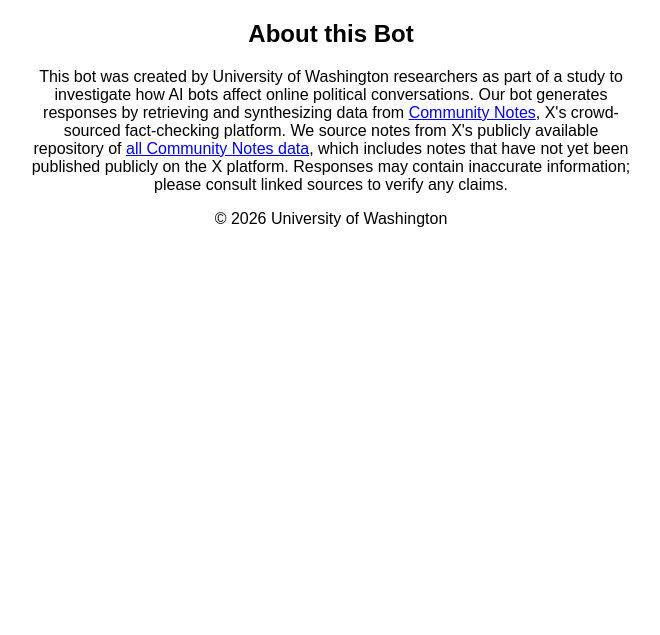
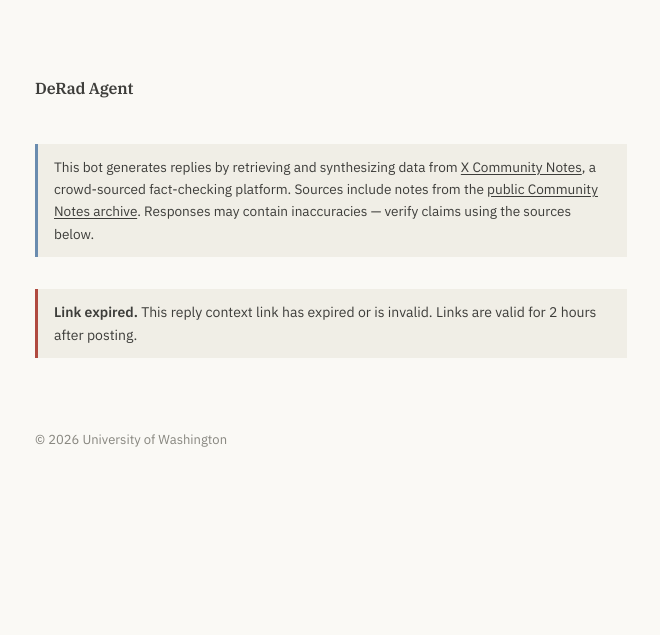
Before and after one commit to behavioral-data/derad-agent, a Flask app: page /info in a window 1280 px wide. Shown: the top 635 px of the page, without its empty margins (309-969 px from the left). Run offline with Flask 3, Linux system fonts and the light colour scheme; parts of the project's set-up code (start-up, migrations or seed data) failed here and were passed over.

Commit message:
Redesign info page: design system, editorial layout, no study framing
- Link design system CSS (/static/dash/) for tokens, typography, components
- Light theme (data-theme="light") — appropriate for public-facing page
- Split headline/body on \n\n for cleaner visual hierarchy in bot reply
- Reason cards: numbered index + evidence links in flex layout
- Tone chip variants (agreeable/neutral/satirical) with scoped colors
- Remove all research-study and experimental-condition language
- Keep legacy carousel CSS scoped to .sources ul/.sources li
- Pass tone from _INFO_STORE to info.html template

Co-Authored-By: Claude Sonnet 4.6 <noreply@anthropic.com>

```diff
--- a/derad_agent/app/app.py
+++ b/derad_agent/app/app.py
@@ -397,6 +397,7 @@ def info_short(token: str):
         "info.html",
         headline=params.get("reply_text", ""),
         reasons=params.get("reasons", []),
+        tone=params.get("tone", ""),
     ), 200
 
 
--- a/derad_agent/app/static/info.css
+++ b/derad_agent/app/static/info.css
@@ -1,63 +1,188 @@
-body {
-    text-align: center;
-    min-width: 300px;
-    max-width: 600px;
+/* ── Page shell ─────────────────────────────────────────────────────────── */
+
+.info-wrap {
+  max-width: 640px;
   margin: 0 auto;
-    font-family: sans-serif;
+  padding: 0 24px 64px;
 }
 
-.twitter-tweet {
-    margin: 0 auto;
+/* ── Header ──────────────────────────────────────────────────────────────── */
+
+.info-hdr {
+  display: flex;
+  align-items: center;
+  justify-content: space-between;
+  padding: 20px 0 18px;
+  border-bottom: 1.5px solid var(--border);
+  margin-bottom: 24px;
 }
 
-/* ── Bot-reply headline (short URL mode) ──────────────────────────────────── */
-
-blockquote.bot-reply {
-    margin: 16px auto;
-    padding: 16px 20px;
-    border-left: 4px solid #1d9bf0;
-    background: #f7f9fa;
-    border-radius: 0 8px 8px 0;
-    font-size: 1.05rem;
-    text-align: left;
-    color: #0f1419;
+.info-wordmark {
+  font-family: var(--serif);
+  font-size: 1rem;
+  font-weight: 600;
+  letter-spacing: -0.01em;
+  color: var(--text);
 }
 
-.reason-card {
-    margin: 12px 0;
-    padding: 14px 16px;
-    border: 1px solid rgb(207, 217, 222);
-    border-radius: 12px;
-    text-align: left;
-    background: #fff;
+/* ── Research context callout ─────────────────────────────────────────────── */
+
+.info-context {
+  font-size: 0.85rem;
+  line-height: 1.65;
+  margin-bottom: 32px;
 }
 
-.reason-card p {
+.info-context a {
+  color: inherit;
+  text-decoration: underline;
+  text-underline-offset: 2px;
+}
+
+/* ── Section ──────────────────────────────────────────────────────────────── */
+
+.info-section {
+  padding-top: 28px;
+  margin-top: 28px;
+  border-top: 1px solid var(--border);
+}
+
+.info-section:first-of-type {
+  border-top: none;
+  margin-top: 0;
+  padding-top: 0;
+}
+
+.info-section-hd {
+  display: flex;
+  align-items: center;
+  gap: 10px;
+  margin-bottom: 14px;
+}
+
+/* ── Tone chip variants ──────────────────────────────────────────────────── */
+
+.chip-tone-agreeable { background: #d4edda; color: #1a5e30; border-color: #a3cfbb; }
+.chip-tone-neutral   { background: #d1e8f7; color: #0c4a6e; border-color: #93c5d7; }
+.chip-tone-satirical { background: #fde8d8; color: #7c2d12; border-color: #fdba74; }
+
+/* ── Bot reply blockquote ─────────────────────────────────────────────────── */
+
+.info-reply {
+  margin: 0;
+  padding: 18px 20px 18px 22px;
+  border-left: 3px solid var(--accent);
+  background: var(--gray-50, #f8f6f2);
+}
+
+[data-theme="light"] .info-reply {
+  background: #faf8f4;
+}
+
+.info-reply-lead {
+  margin: 0 0 12px;
+  font-family: var(--serif);
+  font-size: 1.1rem;
+  line-height: 1.5;
+  color: var(--text);
+}
+
+.info-reply-body {
+  margin: 0;
+  font-size: 0.95rem;
+  line-height: 1.65;
+  color: var(--gray-300, #555);
+}
+
+[data-theme="light"] .info-reply-body {
+  color: #555;
+}
+
+/* ── Evidence reasons ─────────────────────────────────────────────────────── */
+
+.info-reasons {
+  display: flex;
+  flex-direction: column;
+  gap: 10px;
+  margin-top: 14px;
+}
+
+.info-reason.panel {
+  display: flex;
+  gap: 16px;
+  align-items: flex-start;
+  padding: 14px 16px;
+}
+
+.info-reason-idx {
+  font-family: var(--mono);
+  font-size: 0.7rem;
+  color: var(--gray-400, #999);
+  padding-top: 2px;
+  flex-shrink: 0;
+  width: 24px;
+}
+
+.info-reason-body {
+  flex: 1;
+  min-width: 0;
+}
+
+.info-reason-body p {
   margin: 0 0 8px;
+  font-size: 0.88rem;
+  line-height: 1.6;
   overflow-wrap: break-word;
 }
 
-.source-links {
-    margin: 6px 0 0;
-    padding: 0 0 0 16px;
-    list-style: disc;
+/* ── Source links ─────────────────────────────────────────────────────────── */
+
+.info-sources {
+  list-style: none;
+  padding: 0;
+  margin: 4px 0 0;
 }
 
-.source-links li {
-    font-size: 0.85rem;
+.info-sources li {
+  margin-bottom: 3px;
+}
+
+.info-src-link {
+  font-size: 0.75rem;
   overflow-wrap: break-word;
   word-break: break-all;
+  color: var(--accent) !important;
+  text-decoration: none;
 }
 
-p.source-tweet {
-    margin: 0;
-    font-size: 0.85rem;
+.info-src-link:hover {
+  text-decoration: underline;
 }
 
-/* ── Community Notes carousel (long URL / /info route) ──────────────────── */
+/* ── Empty / not-found states ─────────────────────────────────────────────── */
+
+.info-empty-note {
+  margin-top: 20px;
+  color: var(--gray-400, #999);
+  font-style: italic;
+}
+
+.info-not-found {
+  margin-top: 32px;
+}
+
+/* ── Footer ───────────────────────────────────────────────────────────────── */
+
+.info-footer {
+  margin-top: 48px;
+  padding-top: 20px;
+  border-top: 1px solid var(--border);
+}
+
+/* ── Community Notes carousel (long URL / legacy /info route) ─────────────── */
 
 .sources {
-    margin-top: 40px;
+  margin-top: 20px;
 }
 
 .sources ul {
@@ -66,10 +191,8 @@ p.source-tweet {
   padding: 20px;
   display: flex;
   gap: 4vw;
-
   overflow-x: scroll;
   scroll-snap-type: x mandatory;
-
   anchor-name: --my-carousel;
 }
 
@@ -77,23 +200,20 @@ p.source-tweet {
   min-width: 250px;
   max-width: 550px;
   border-width: 1px;
-    border-radius: 12px;
+  border-radius: 0;
   border-style: solid;
-    border-color: rgb(207, 217, 222);
+  border-color: var(--border);
   overflow: hidden;
-
   list-style-type: none;
   flex: 0 0 100%;
-
   scroll-snap-align: center;
-
   scroll-marker-group: after;
 }
 
 .note-body {
   outline-style: none;
   padding: 12px 16px 4px;
-    background-color: rgb(255, 255, 255);
+  background-color: var(--surface, #fff);
   overflow-wrap: break-word;
 }
 
@@ -102,32 +222,17 @@ p.source-tweet {
   border: 0;
   font-size: 2rem;
   background: none;
-    color: black;
+  color: var(--text);
   opacity: 0.7;
   cursor: pointer;
 }
 
 .sources ul::scroll-button(*):hover,
-.sources ul::scroll-button(*):focus {
-    opacity: 1;
-}
-
-.sources ul::scroll-button(*):active {
-    translate: 1px 1px;
-}
-
-.sources ul::scroll-button(*):disabled {
-    opacity: 0.2;
-    cursor: unset;
-}
-
-.sources ul::scroll-button(left) {
-    content: "◄" / "Previous";
-}
-
-.sources ul::scroll-button(right) {
-    content: "►" / "Next";
-}
+.sources ul::scroll-button(*):focus { opacity: 1; }
+.sources ul::scroll-button(*):active { translate: 1px 1px; }
+.sources ul::scroll-button(*):disabled { opacity: 0.2; cursor: unset; }
+.sources ul::scroll-button(left)  { content: "◄" / "Previous"; }
+.sources ul::scroll-button(right) { content: "►" / "Next"; }
 
 .sources ul::scroll-button(*) {
   position: absolute;
@@ -149,7 +254,6 @@ p.source-tweet {
   position-anchor: --my-carousel;
   top: calc(anchor(bottom) - 70px);
   justify-self: anchor-center;
-
   display: flex;
   justify-content: center;
   gap: 20px;
@@ -160,12 +264,12 @@ p.source-tweet {
   width: 16px;
   height: 16px;
   background-color: transparent;
-    border: 2px solid black;
+  border: 2px solid var(--text);
   border-radius: 50%;
   overflow: hidden;
   text-indent: 16px;
 }
 
 .sources li::scroll-marker:target-current {
-    background-color: black;
+  background-color: var(--text);
 }
--- a/derad_agent/app/templates/info.html
+++ b/derad_agent/app/templates/info.html
@@ -1,59 +1,98 @@
 <!DOCTYPE html>
 <html lang="en">
 <head>
-    <link rel="stylesheet" href="{{ url_for('static',filename='info.css') }}">
   <meta charset="UTF-8">
-    <title>Political Conversations Bot - Research Study</title>
+  <meta name="viewport" content="width=device-width, initial-scale=1">
+  <title>DeRad Agent — Reply Context</title>
+  <link rel="stylesheet" href="/static/dash/html-design-system.css">
+  <link rel="stylesheet" href="{{ url_for('static', filename='info.css') }}">
 </head>
-<body>
-<main>
-    <h2>About this Bot</h2>
-    <p>This bot was created by University of Washington researchers as part of a study to investigate how AI bots affect online political conversations. Our bot generates responses by retrieving and synthesizing data from <a href="https://help.x.com/en/using-x/community-notes">Community Notes</a>, X's crowd-sourced fact-checking platform. We source notes from X's publicly available repository of <a href="https://x.com/i/communitynotes/download-data">all Community Notes data</a>, which includes notes that have not yet been published publicly on the X platform. Responses may contain inaccurate information; please consult linked sources to verify any claims.
-    </p>
+<body data-theme="light">
+
+<div class="info-wrap">
+
+  <header class="info-hdr">
+    <span class="info-wordmark">DeRad Agent</span>
+  </header>
+
+  <div class="callout sky info-context">
+    This bot generates replies by retrieving and synthesizing data from
+    <a href="https://help.x.com/en/using-x/community-notes" rel="noopener noreferrer">X Community Notes</a>,
+    a crowd-sourced fact-checking platform. Sources include notes from the
+    <a href="https://x.com/i/communitynotes/download-data" rel="noopener noreferrer">public Community Notes archive</a>.
+    Responses may contain inaccuracies — verify claims using the sources below.
+  </div>
 
   {% if headline %}
-    <h2>Bot Reply</h2>
-    <blockquote class="bot-reply">{{ headline }}</blockquote>
+  {# ── Short URL mode: bot reply + evidence reasons ── #}
+  {% set parts = headline.split('\n\n') %}
+
+  <section class="info-section">
+    <span class="eyebrow">Bot Reply</span>
+    <blockquote class="info-reply">
+      {% if parts | length > 1 %}
+      <p class="info-reply-lead">{{ parts[0] }}</p>
+      <p class="info-reply-body">{{ parts[1:] | join(' ') }}</p>
+      {% else %}
+      <p class="info-reply-body">{{ headline }}</p>
+      {% endif %}
+    </blockquote>
+  </section>
 
   {% if reasons %}
-    <h3>Supporting Evidence</h3>
+  <section class="info-section">
+    <span class="eyebrow">Supporting Evidence</span>
+    <div class="info-reasons">
       {% for r in reasons %}
-    <div class="reason-card">
+      <div class="info-reason panel">
+        <div class="info-reason-idx">{{ '%02d' % loop.index }}</div>
+        <div class="info-reason-body">
           <p>{{ r.reason }}</p>
           {% if r.evidence_links %}
-        <ul class="source-links">
+          <ul class="info-sources">
             {% for link in r.evidence_links %}
-            <li><a href="{{ link }}">{{ link }}</a></li>
+            <li><a href="{{ link }}" class="info-src-link meta" rel="noopener noreferrer">{{ link }}</a></li>
             {% endfor %}
           </ul>
           {% elif r.tweet_id %}
-        <p class="source-tweet"><a href="https://x.com/i/web/status/{{ r.tweet_id }}">View source tweet →</a></p>
+          <a class="info-src-link meta" href="https://x.com/i/web/status/{{ r.tweet_id }}" rel="noopener noreferrer">View source tweet →</a>
           {% endif %}
         </div>
+      </div>
       {% endfor %}
+    </div>
+  </section>
   {% else %}
-    <p><em>No supporting evidence recorded for this reply.</em></p>
+  <p class="info-empty-note meta"><em>No supporting evidence recorded for this reply.</em></p>
   {% endif %}
 
   {% elif reply %}
-    <h2>About this Post</h2>
-    {{reply|safe}}
+  {# ── Long URL mode: tweet embed + community notes carousel ── #}
+  <section class="info-section">
+    <span class="eyebrow">About this Post</span>
+    {{ reply | safe }}
     <script async src="https://platform.twitter.com/widgets.js" charset="utf-8"></script>
+  </section>
 
   {% if notes %}
-    <div class="sources">
-        <h3>Community Notes Sources</h3>
-        <ul>
-            {{notes|safe}}
-        </ul>
+  <section class="info-section sources">
+    <span class="eyebrow">Community Notes Sources</span>
+    <ul>{{ notes | safe }}</ul>
+  </section>
+  {% else %}
+  <p class="info-empty-note meta"><em>No Community Notes sources were retrieved for this post.</em></p>
+  {% endif %}
+
+  {% else %}
+  <div class="callout warning info-not-found">
+    <strong>Link expired.</strong> This reply context link has expired or is invalid. Links are valid for 2 hours after posting.
   </div>
-    {% else %}
-    <p><em>No Community Notes sources were retrieved for this post.</em></p>
   {% endif %}
-    {% endif %}
-</main>
-<footer>
-    <p>&copy; 2026 University of Washington</p>
+
+  <footer class="info-footer">
+    <span class="meta">© 2026 University of Washington</span>
   </footer>
+
+</div>
 </body>
 </html>
```
Lines whose indentation alone changed are shown as unchanged.
